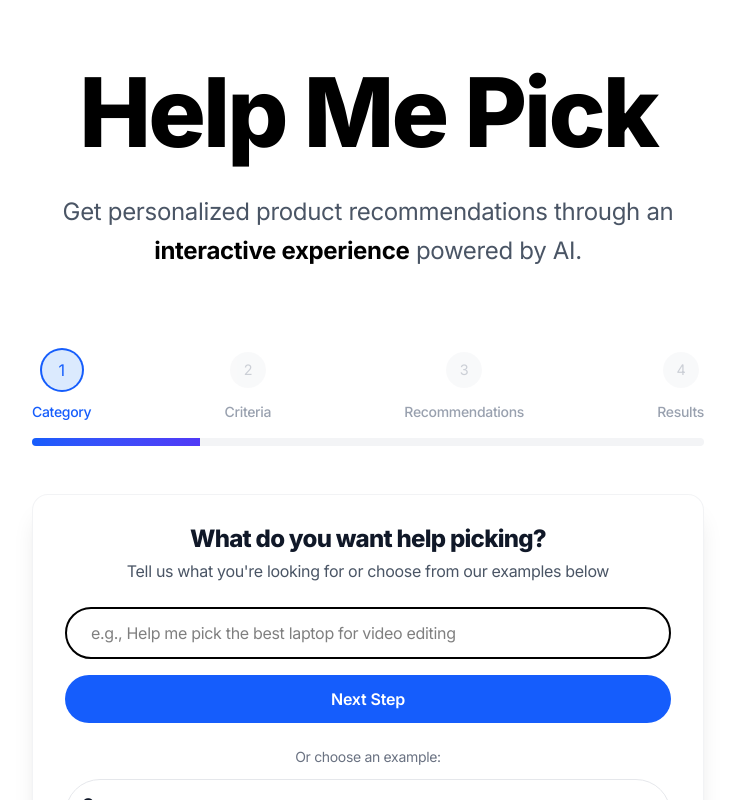
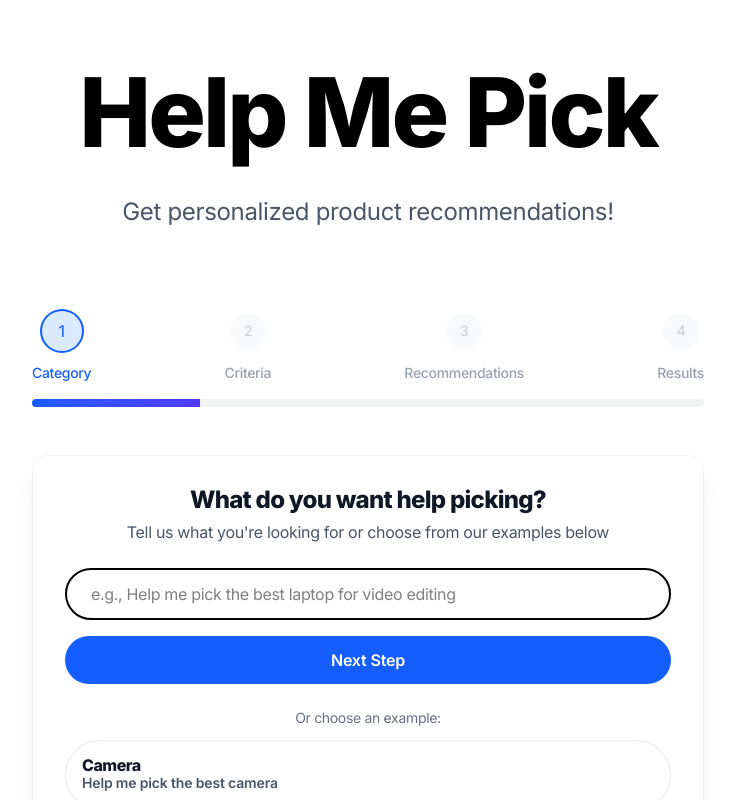
Before and after one commit to amegally/helpmepick, a Next.js app: page / in a window 1280 px wide. Shown: the top 800 px of the page, without its empty margins (272-1007 px from the left). Built offline with nearby package versions, Linux system fonts and the light colour scheme.

Commit message:
Prepare for deployment

```diff
--- a/src/app/page.tsx
+++ b/src/app/page.tsx
@@ -17,9 +17,7 @@ export default function Home() {
             Help Me Pick
           </h1>
           <p className="text-xl sm:text-2xl text-gray-600 dark:text-gray-300 max-w-2xl mx-auto leading-relaxed">
-            Get personalized product recommendations through an{' '}
-            <span className="text-black dark:text-white font-bold">interactive experience</span>{' '}
-            powered by AI.
+            Get personalized product recommendations!
           </p>
         </motion.div>
       </header>
```
Also changed, not shown: 1 other file (tests, documents, lock files or other folders).
